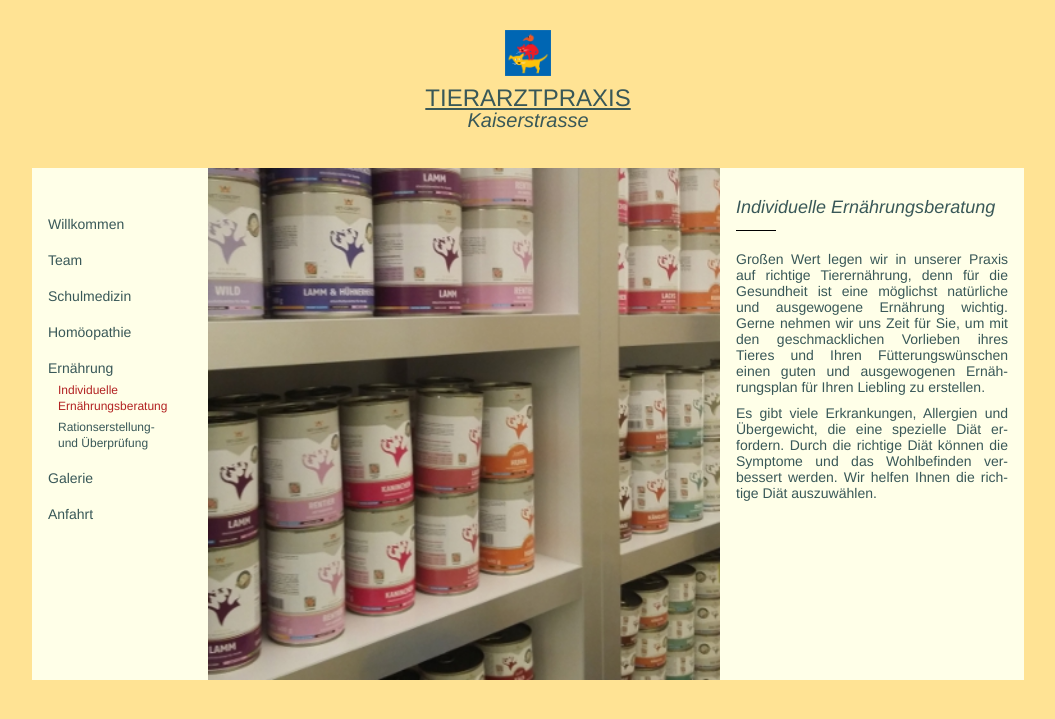
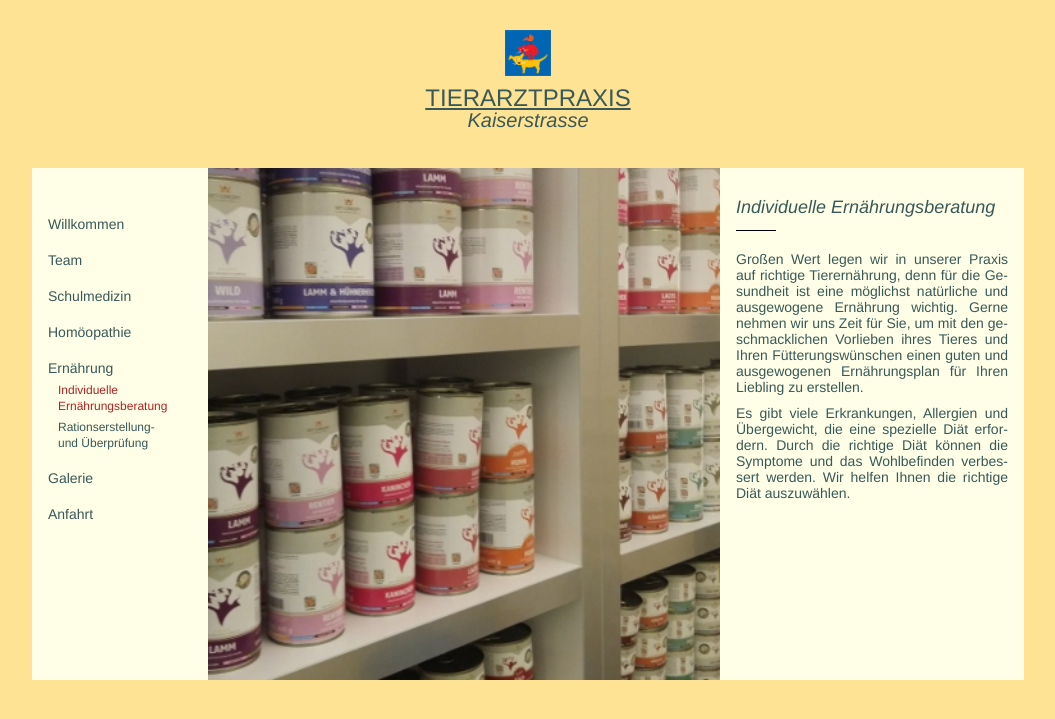
Before and after one commit to richardtraindl/tierarztpraxis-kaiserstrasse.at, a Jekyll site: the page built from ernaehrung.html, in a window 1280 px wide. Shown: the top 719 px of the page, without its empty margins (112-1167 px from the left). Built offline with Jekyll 4.4.1, drawn with Linux system fonts in a browser that asks for light colours.

Commit message:
textänderung

```diff
--- a/_includes/ernaehrung/ernaehrungsberatung.html
+++ b/_includes/ernaehrung/ernaehrungsberatung.html
@@ -5,16 +5,16 @@
     <div class="spacer"><img src="img/horizontal-line.png" alt=""></div>
 
     <p>
-      Großen Wert legen wir in unserer Praxis auf richtige Tierernährung,
-      denn für die Gesundheit ist eine möglichst natürliche und ausgewogene Ernährung wichtig.
-      Gerne nehmen wir uns Zeit für Sie, um mit den geschmacklichen Vorlieben ihres Tieres und Ihren Fütterungswünschen einen guten und ausgewogenen Ernäh- rungsplan für Ihren Liebling zu erstellen.
+      Gro&shy;ßen Wert le&shy;gen wir in un&shy;se&shy;rer Pra&shy;xis auf rich&shy;ti&shy;ge Tier&shy;er&shy;näh&shy;rung,
+      denn für die Ge&shy;sund&shy;heit ist eine mög&shy;lichst na&shy;tür&shy;li&shy;che und aus&shy;gew&shy;oge&shy;ne Er&shy;näh&shy;rung wich&shy;tig.
+      Gerne neh&shy;men wir uns Zeit für Sie, um mit den ge&shy;schmack&shy;li&shy;chen Vor&shy;lie&shy;ben ih&shy;res Tie&shy;res und Ih&shy;ren Füt&shy;te&shy;rungs&shy;wün&shy;schen ei&shy;nen gu&shy;ten und aus&shy;ge&shy;wo&shy;ge&shy;nen Er&shy;näh&shy;rungs&shy;plan für Ih&shy;ren Lieb&shy;ling zu er&shy;stel&shy;len.
     </p>
 
     <div class="small-gap"></div>
 
     <p>
-      Es gibt viele Erkrankungen, Allergien und Übergewicht, die eine spezielle Diät er- fordern.
-      Durch die richtige Diät können die Symptome und das Wohlbefinden ver- bessert werden.
-      Wir helfen Ihnen die rich- tige Diät auszuwählen.
+      Es gibt viele Er&shy;krank&shy;un&shy;gen, Al&shy;ler&shy;gien und Über&shy;ge&shy;wicht, die eine sp&shy;eziel&shy;le Di&shy;ät er&shy;for&shy;dern.
+      Durch die rich&shy;tige Di&shy;ät kön&shy;nen die Symp&shy;tome und das Wohl&shy;be&shy;fin&shy;den ver&shy;bes&shy;sert wer&shy;den.
+      Wir hel&shy;fen Ihn&shy;en die rich&shy;tige Diät aus&shy;zu&shy;wäh&shy;len.
     </p>
   </div>
```
